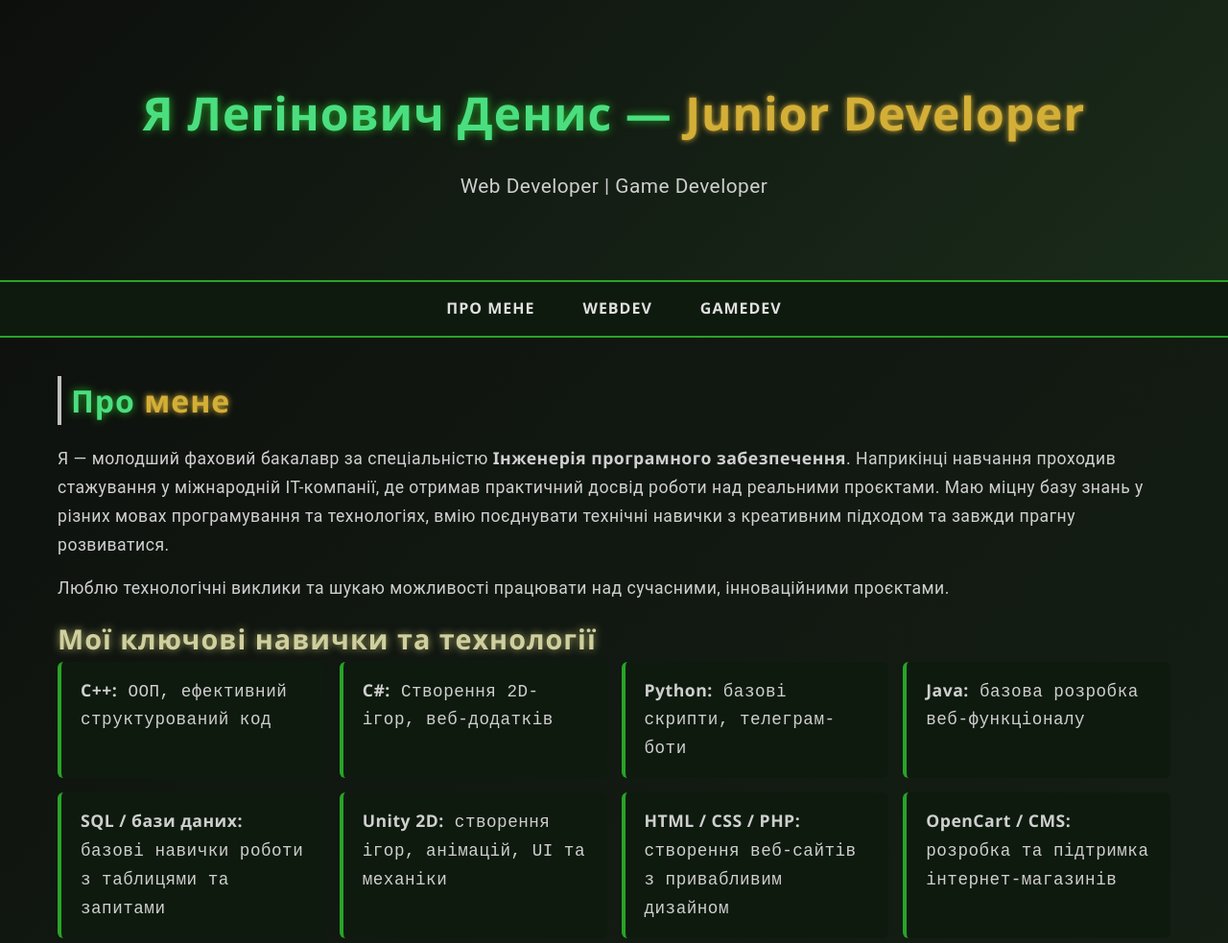
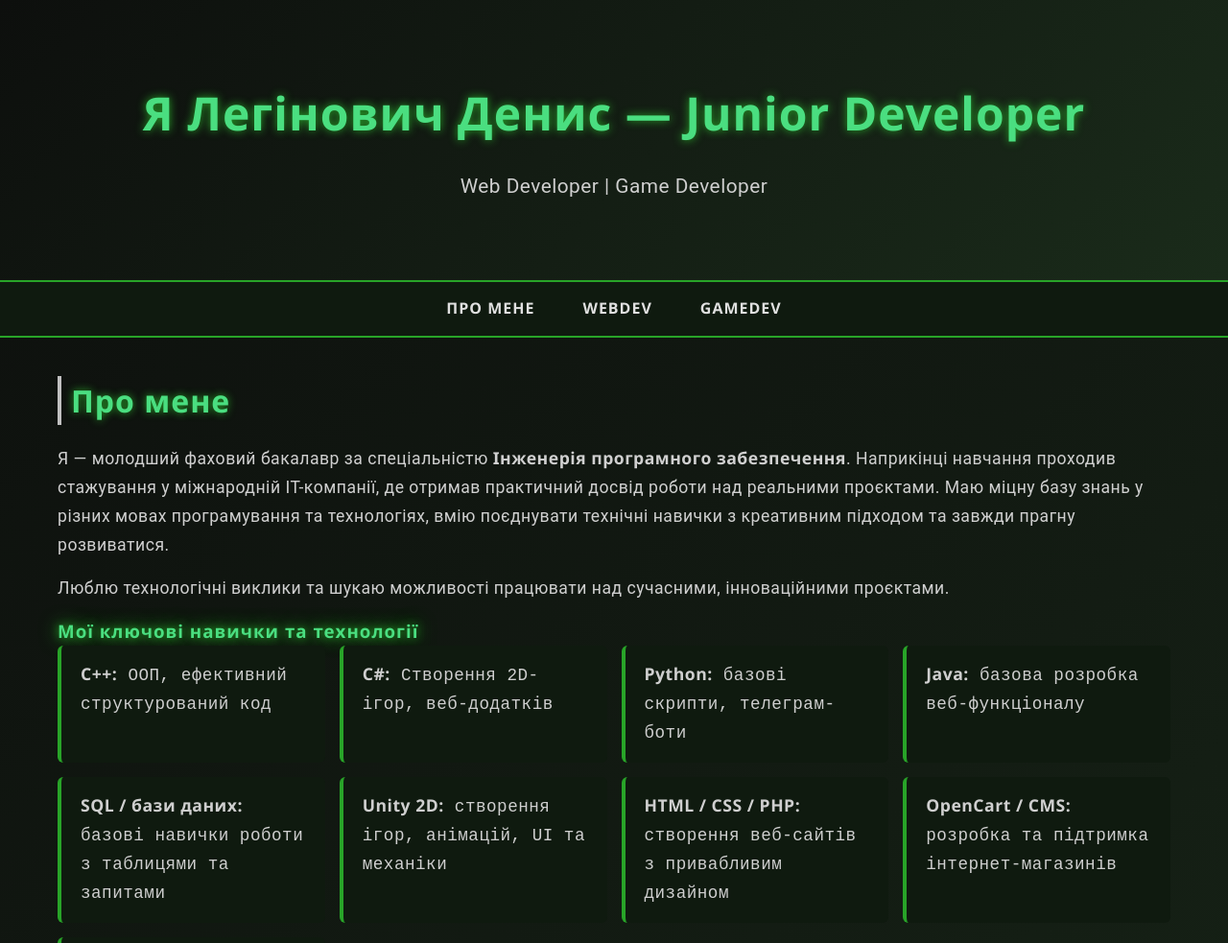
Before and after one commit to MoHellO/portfolio, a plain HTML site: page index.html in a window 1280 px wide. Shown: the top 983 px of the page at 96% size. Drawn offline with Linux system fonts and the light colour scheme.

Commit message:
Update style.css

```diff
--- a/css/style.css
+++ b/css/style.css
@@ -229,12 +229,6 @@ h2 {
   padding-left: 10px;
 }
 
-h3 {
-  font-size: 1.8rem;
-  color: #cfcf9f; /* золотий відтінок для підзаголовків */
-  text-shadow: 0 0 8px #9e9e5f;
-}
-
 p, li {
   font-family: 'Roboto', sans-serif;
   font-size: 1.1rem;
@@ -254,10 +248,6 @@ a:hover {
   text-shadow: 0 0 6px #28a428, 0 0 12px #4ade80;
 }
 
-.gold {
-  color: #d4af37; /* золотий для акцентів */
-  text-shadow: 0 0 6px #d4af37;
-}
 
 .skills-list li, .project p {
   font-family: 'Roboto Mono', monospace;
```
